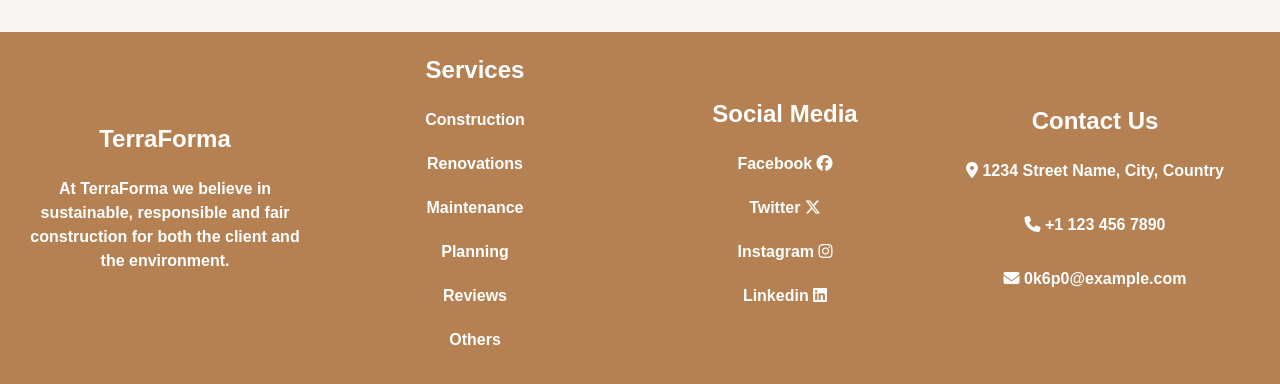
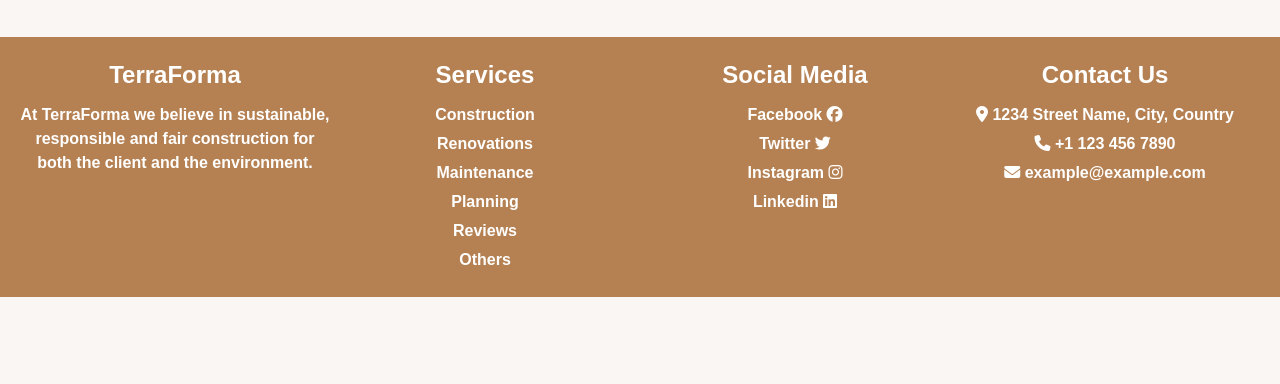
Before and after one commit to ManuelPeJu/TEST_WEB, a plain HTML site: page index.html in a window 1280 px wide. Shown: the part 2085-2469 px from the top of the page. After the commit the page ends 2382 px from the top, so only its background shows below. Drawn offline with Linux system fonts and the light colour scheme.

Commit message:
Footer refactoring

```diff
--- a/CSS/style.css
+++ b/CSS/style.css
@@ -375,98 +375,55 @@ h6 {
 
 
 
+.footer-container {
+  background-color: #f4f4f4;
+  padding: 20px;
+  text-align: center;
+  margin-top: 20px;
+  background-color: var(--primary);
+  color: var(--textWhite);
+  font-weight: bold;
+}
+
+.footer-container a {
+  color: var(--textWhite);
+  text-decoration: none;
+}
+
+.footer-container a:hover {
+  color: var(--secondary);
+}
+
 .footer {
   display: flex;
-  list-style: none;
-  margin: 0;
-  padding: 0;
-  text-align: center;
-  justify-content: center;
-  align-items: center;
+  justify-content: space-around;
+  flex-wrap: wrap;
 }
 
-.footer-container {
-    background-color: var(--primary);
-    padding: 20px;
-    color: var(--textWhite);
-    display: flex;
-    justify-content: space-between;
-    align-items: center;
-    position: relative;
-    bottom: 0;
-    width: 100%;
+.footer-column {
+  flex: 1 1 25%;
+
 }
 
-.footer-heading {
+.footer-column h2 {
   margin-bottom: 10px;
-  font-weight: bold;
-  flex: 1;
 }
 
-.footer-1,
-.footer-2,
-.footer-3,
-.footer-4 {
-  flex: 1;
-  margin-right: 20px;
-  display: flex;
-  flex-direction: column;
+.footer-column ul {
+  list-style-type: none;
+  padding: 0;
 }
 
-.footer a {
-  color: var(--textWhite);
-  text-decoration: none;
-  padding: 10px;
-  font-family: "Poppins", sans-serif;
+.footer-column ul li {
+  margin-bottom: 5px;
 }
 
-.footer p {
-  color: var(--textWhite);
-  font-family: "Poppins", sans-serif;
-  padding: 10px;
+@media (max-width: 768px) {
+  .footer-column {
+    flex: 1 1 100%;
+  }
 }
 
-.footer a:hover {
-  color: var(--accent);
-}
-
-.footer h2 {
-  margin-bottom: 10px;
-  text-align: center;
-}
-
-/* SMALL DEVICES */
-
-@media (max-width: 600px) {
-  .footer-container {
-    flex-direction: column;
-    align-items: center;
-    text-align: center;
-    width: auto;
-  }
-
-  .footer {
-    flex-direction: column;
-    align-items: center;
-    text-align: center;
-  }
-
-  .footer-1,
-  .footer-2,
-  .footer-3,
-  .footer-4 {
-    margin-right: 0;
-    margin-bottom: 20px;
-  }
-
-  .footer a {
-    padding: 5px;
-  }
-
-  .footer p {
-    padding: 5px;
-  }
-}
 
 /* CONTACT */
 
--- a/index.html
+++ b/index.html
@@ -30,7 +30,6 @@
     </header>
 
     <main id="home" class="home">
-        <button onclick="scrollToTop()" id="scrollBtn" title="Go to top"><i class="fa-solid fa-arrow-up"></i></button>
         <!-- Hero Section -->
         <section class="hero_section" id="hero">
             <div class="bg_image"></div>
@@ -90,38 +89,43 @@
     <footer>
         <div class="footer-container">
             <div class="footer">
-                <div class="footer-heading footer-1">
+                <div class="footer-column">
                     <h2>TerraForma</h2>
                     <p>At TerraForma we believe in sustainable, responsible and fair construction for both the client and the environment.</p>
                 </div>
-                <div class="footer-heading footer-2">
+                <div class="footer-column">
                     <h2>Services</h2>
-                    <a href="/components/services.html">Construction</a>
-                    <a href="/components/services.html">Renovations</a>
-                    <a href="/components/services.html">Maintenance</a>
-                    <a href="/components/services.html">Planning</a>
-                    <a href="/components/services.html">Reviews</a>
-                    <a href="/components/services.html">Others</a>
-
+                    <ul>
+                        <li><a href="/components/services.html">Construction</a></li>
+                        <li><a href="/components/services.html">Renovations</a></li>
+                        <li><a href="/components/services.html">Maintenance</a></li>
+                        <li><a href="/components/services.html">Planning</a></li>
+                        <li><a href="/components/services.html">Reviews</a></li>
+                        <li><a href="/components/services.html">Others</a></li>
+                    </ul>
                 </div>
-                <div class="footer-heading footer-3">
+                <div class="footer-column">
                     <h2>Social Media</h2>
-                    <a href="#">Facebook <i class="fa-brands fa-facebook"></i></a>
-                    <a href="#">Twitter <i class="fa-brands fa-x-twitter"></i></a>
-                    <a href="#">Instagram <i class="fa-brands fa-instagram"></i></a>
-                    <a href="#">Linkedin <i class="fa-brands fa-linkedin"></i></a>
+                    <ul>
+                        <li><a href="#">Facebook <i class="fab fa-facebook"></i></a></li>
+                        <li><a href="#">Twitter <i class="fab fa-twitter"></i></a></li>
+                        <li><a href="#">Instagram <i class="fab fa-instagram"></i></a></li>
+                        <li><a href="#">Linkedin <i class="fab fa-linkedin"></i></a></li>
+                    </ul>
                 </div>
-                <div class="footer-heading footer-4">
+                <div class="footer-column">
                     <h2>Contact Us</h2>
-                    <p><i class="fa-solid fa-location-dot"></i> 1234 Street Name, City, Country</p>
-                    <p><i class="fa-solid fa-phone"></i> +1 123 456 7890</p>
-                    <p><i class="fa-solid fa-envelope"></i> 0k6p0@example.com</p>
-
+                    <ul>
+                        <li><i class="fas fa-map-marker-alt"></i> 1234 Street Name, City, Country</li>
+                        <li><i class="fas fa-phone"></i> +1 123 456 7890</li>
+                        <li><i class="fas fa-envelope"></i> example@example.com</li>
+                    </ul>
                 </div>
             </div>
         </div>
     </footer>
 
+    <button onclick="scrollToTop()" id="scrollBtn" title="Go to top"><i class="fa-solid fa-arrow-up"></i></button>
     <script src="js/index.js" ></script>
 </body>
 
```
Also changed, not shown: components/about_us.html (+23 -19 lines), components/contact.html (+23 -19 lines), components/services.html (+23 -19 lines).
